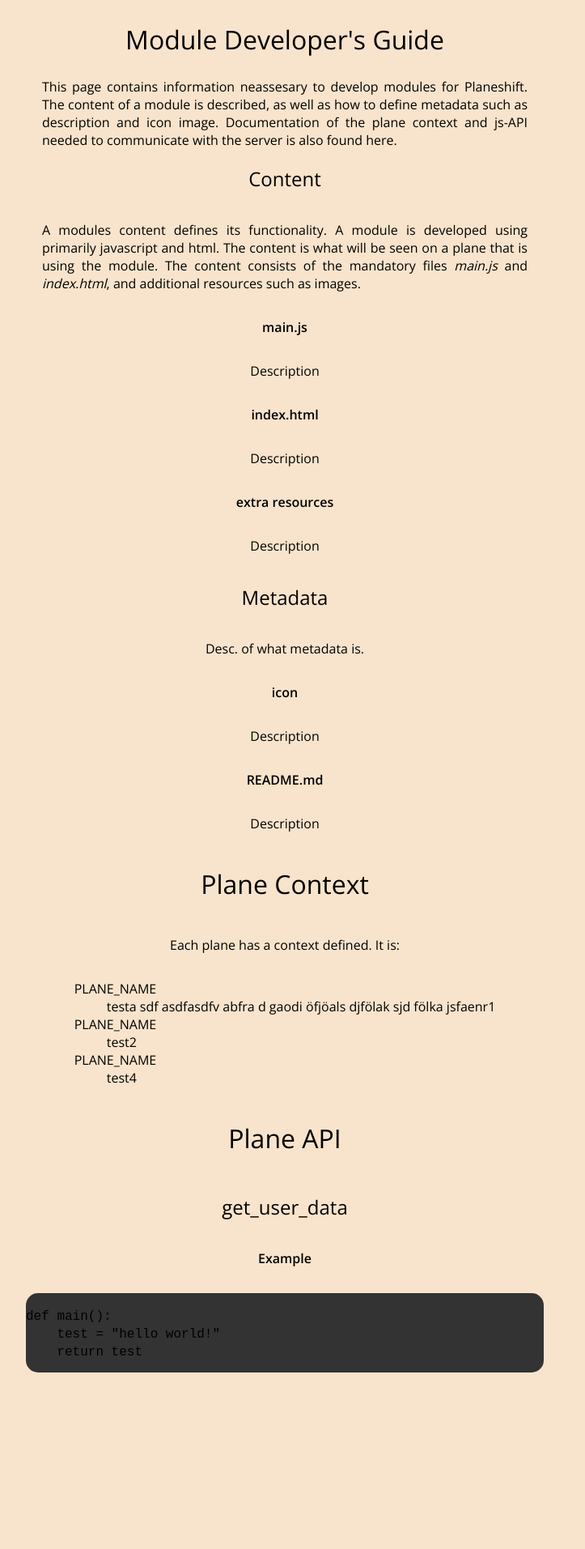
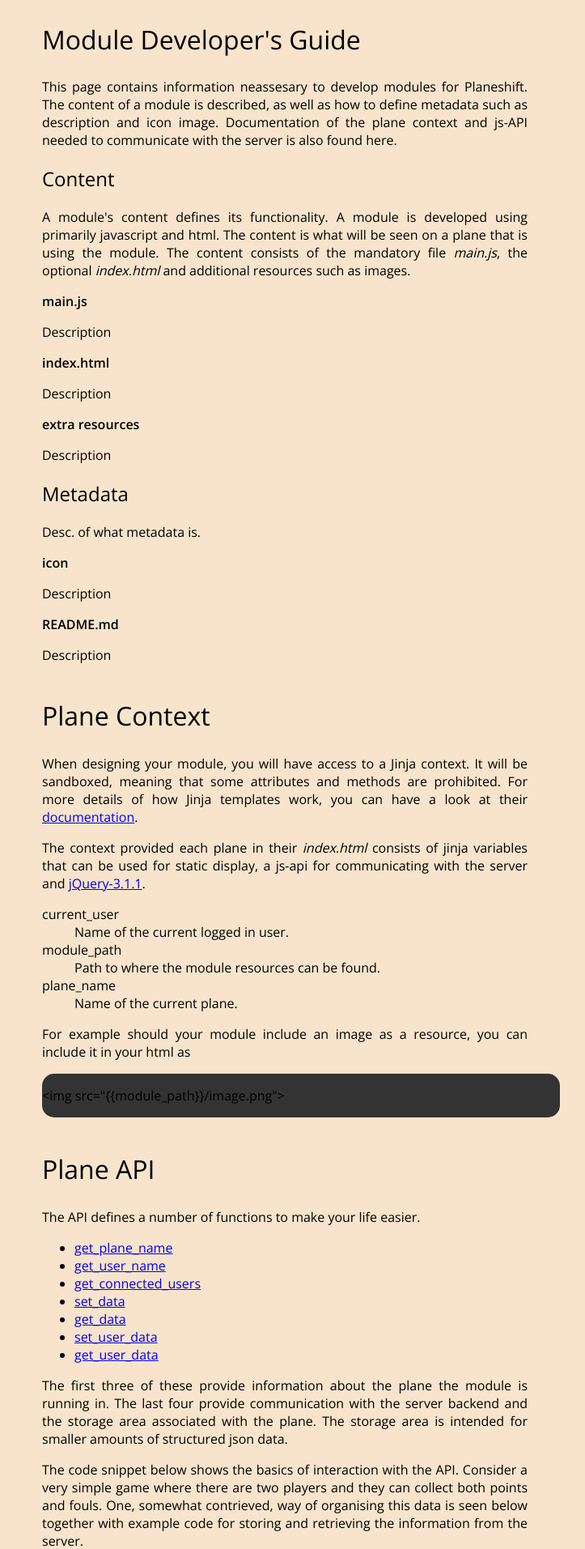
Before and after one commit to ashlaban/m7011e-planeshift, a Flask app: page /dev-guide in a window 1280 px wide. Shown: the part 80-1993 px from the top of the page at 81% size, without its empty margins (288-1011 px from the left). Run offline with Flask 2, Linux system fonts and the light colour scheme; parts of the project's set-up code (start-up, migrations or seed data) failed here and were passed over; some libraries are stand-ins or nearby versions.

Commit message:
Work on dev-guide

```diff
--- a/app/planes/controllers.py
+++ b/app/planes/controllers.py
@@ -47,9 +47,7 @@ def show_plane_helper(plane):
 	web_paths = {}
 	version_name = plane.get_version().get_escaped_version()
 	try:
-		web_paths['index.html'] = manager.get_path_for_module_content('index.html', module, version_name)
-		web_paths['main.js']    = manager.get_path_for_module_content('main.js', module, version_name)
-		module_path = manager.get_modver_web_path(module.name, None)
+		module_path = manager.get_modver_web_path(module.name, version_name)
 	except ModuleHasNoData:
 		return render_template('planes/module-not-found.html')
 
@@ -58,7 +56,6 @@ def show_plane_helper(plane):
 
 	# TODO: This should be rendered in a jinja sandbox environment.
 	return render_template('planes/plane.html',
-		web_paths       = web_paths,
 		plane_name      = plane.get_name(),
 		current_user    = g.user.username,
 		module_path     = module_path,
--- a/app/templates/dev-guide.html
+++ b/app/templates/dev-guide.html
@@ -2,7 +2,6 @@
 
 {% block css %}
 <link rel="stylesheet" type="text/css" href="/static/css/dev-guide.css" />
-<link rel="stylesheet" type="text/css" href="/static/css/dev-guide-theme.css" />
 {% endblock css %}
 
 {% block js %}
@@ -10,12 +9,13 @@
 {% endblock js %}
 
 {% block content %}
-<section class="center-content">
+<link rel="stylesheet" type="text/css" href="/static/css/dev-guide-theme.css" />
+<section>
 	<h1>Module Developer's Guide</h1>
 	This page contains information neassesary to develop modules for Planeshift. The content of a module is described, as well as how to define metadata such as description and icon image. Documentation of the plane context and js-API needed to communicate with the server is also found here.
 
 	<h2>Content</h2>
-	<p>A modules content defines its functionality. A module is developed using primarily javascript and html. The content is what will be seen on a plane that is using the module. The content consists of the mandatory files <i>main.js</i> and <i>index.html</i>, and additional resources such as images.</p>
+	<p>A module's content defines its functionality. A module is developed using primarily javascript and html. The content is what will be seen on a plane that is using the module. The content consists of the mandatory file <i>main.js</i>, the optional <i>index.html</i> and additional resources such as images.</p>
 
 	<h3>main.js</h3>
 	<p>Description</p>
@@ -36,29 +36,183 @@
 	<p>Description</p>
 </section>
 
-<section class="center-content">
-	<h1>Plane Context</h1>
-	<p>Each plane has a context defined. It is: </p>
-	<dl>
-		<dt>PLANE_NAME</dt><dd>testa sdf asdfasdfv abfra d gaodi öfjöals djfölak sjd fölka jsfaenr1</dd>
-		<dt>PLANE_NAME</dt><dd>test2</dd>
-		<dt>PLANE_NAME</dt><dd>test4</dd>
-	</dl>
+<section>
+<h1>Plane Context</h1>
+<p>When designing your module, you will have access to a Jinja context. It will be sandboxed, meaning that some attributes and methods are prohibited. For more details of how Jinja templates work, you can have a look at their <a href="http://jinja.pocoo.org/docs/2.9/">documentation</a>.
+</p>
+
+<p>
+	The context provided each plane in their <i>index.html</i> consists of jinja variables that can be used for static display, a js-api for communicating with the server and <a href="https://jquery.com">jQuery-3.1.1</a>.
+</p>
+<dl>
+	<dt>current_user</dt>
+		<dd>Name of the current logged in user.</dd>
+	<dt>module_path</dt>
+		<dd>Path to where the module resources can be found.</dd>
+	<dt>plane_name</dt>
+		<dd>Name of the current plane.</dd>
+</dl>
+
+<p>
+	For example should your module include an image as a resource, you can include it in your html as
+</p>
+<pre class="prettyprint linenums">
+&ltimg src="{% raw %}{{module_path}}{% endraw %}/image.png">
+</pre>
 
 </section>
 
-<section class="center-content">
+<section>
 	<h1>Plane API</h1>
 	<a name="api"></a>
+	<!-- API -->
+	<p>The API defines a number of functions to make your life easier.</p>
+	<ul>
+		<li><a href="#get_plane_name">get_plane_name</a></li>
+		<li><a href="#get_user_name">get_user_name</a></li>
+		<li><a href="#get_connected_users">get_connected_users</a></li>
+		<li><a href="#set_data">set_data</a></li>
+		<li><a href="#get_data">get_data</a></li>
+		<li><a href="#set_user_data">set_user_data</a></li>
+		<li><a href="#get_user_data">get_user_data</a></li>
+	</ul>
 
-	<h2>get_user_data</h2>
-	<h3>Example</h3>
-	<pre class="prettyprint linenums">
-<code>def main():
-    test = "hello world!"
-    return test</code>
+	<p>The first three of these provide information about the plane the module is running in. The last four provide communication with the server backend and the storage area associated with the plane. The storage area is intended for smaller amounts of structured json data.</p>
+
+	<p>The code snippet below shows the basics of interaction with the API. Consider a very simple game where there are two players and they can collect both points and fouls. One, somewhat contrieved, way of organising this data is seen below together with example code for storing and retrieving the information from the server.</p>
+
+<pre class="prettyprint linenums">
+// Define the data
+var success = function (data) {console.log(data);}
+var data    = {player1: 0, player2: {points: 1, fouls: 1}};
+
+// Send the data to the server
+set_data(data);
+
+// Get all data in the plane storage
+// Prints {player1: 0, player2: {points: 1, fouls: 1}}
+get_data(true, success);
+
+// Get only one particular key
+// Prints {player1: 0}
+get_data('player1', success);
 </pre>
 
+<p>
+	Deeper nesting is also possible.
+</p>
+
+<pre class="prettyprint linenums">
+// Prints {player2: {points: 1, fouls: 1}}
+get_data('player2', success);
+
+// Prints {player2: {points: 1}}
+get_data({player2: {points: true}}, success);
+</pre>
+
+<a name="get_plane_name"></a>
+	<h2>get_plane_name</h2>
+
+	<a name="get_plane_name"></a>
+	<p>Returns the name of the current plane as a string.</p>
+	<pre class="prettyprint linenums">
+var plane_name = get_plane_name();
+
+// Prints "test-plane" when run in a plane created with this
+//   name.
+console.log(plane_name);
+</pre>
+
+<a name="get_username"></a>
+<h2>get_username()</h2>
+<p>Get the username of the current user as a string.</p>
+<h3>Example</h3>
+<pre class="prettyprint linenums">
+var username = get_username();
+
+// Prints "Cassie" for user Cassie
+console.log(username);
+</pre>
+
+<a name="get_connected_users"></a>
+<h2>get_connected_users()</h2>
+
+<p>
+	Get an array of usernames connected to the plane by using the function below. The returned list contains recently active usernames. Disconnects are not guaranteed to be noticed immediately.
+</p>
+
+<h3>Example</h3>
+<p>If there are two users, John and Cassie connected, the code</p>
+<pre class="prettyprint linenums">
+var users = get_connected_users();
+for (user : users) {
+	console.log(user);
+}
+</pre>
+will print the following
+<pre class="prettyprint linenums">
+"John"
+"Cassie"
+</pre>
+
+<!-- Get/Set data -->
+<a name="set_data"></a>
+<h2>set_data(data, success, error)</h2>
+
+<pre class="prettyprint linenums">
+set_data(data, success, error)
+</pre>
+
+<a name="get_data"></a>
+<h2>get_data(key, success, error)</h2>
+
+<p>The parameter key is a string or json object specifying the path to the object to retrieve. The parameters success nad error are callbacks for handling a successful and failed call repectively. The success callback should take as argument the returned data, the error callback should take the request as argument.</p>
+
+<h3>Example</h3>
+<p>When retrieving data from the server one can retrieve data in a number of ways, there are two different syntaxes that are acceptable. The first is to use a json object to specify the path to the object you want fetched. The second is to specify a key as a string. Note that this second syntax cannot access nested elements. Also note that to access all data in the store as a single json object use the path <i>true</i>.</p>
+<pre class="prettyprint linenums">
+// Get all data in the plane store
+get_data(true);
+
+// Get the json object under a specific key
+get_data('key');
+get_data({key: true});
+
+// Get the json object stored under a nested key
+get_data({key: {nested_key: true}});
+</pre>
+
+<p>The callbacks use different parameters. The success callback will be provided the retrieved data while the error callback will be provided the complete request object.</p>
+
+<pre class="prettyprint linenums">
+var success = function (data)    {console.log(data);   }
+var error   = function (request) {console.log(request);}
+
+// Use like so
+get_data(key, success, error)
+</pre>
+
+<!-- Get/Set user data -->
+<a name="set_user_data"></a>
+<h2>set_user_data(data, success, error)</h2>
+
+<p>The function <i>set_user_data</i> is shorthand for storing data in the per-user section of the plane storage. It is functionally equivalent to</p>
+
+<pre class="prettyprint linenums">
+var data     = {key: value};
+var username = get_username();
+var wrapper  = {username: data};
+set_data(wrapper);
+</pre>
+
+<a name="get_user_data"></a>
+<h2>get_user_data(key, success, error)</h2>
+
+<p>The function <i>get_user_data</i> is shorthand for accessing data stored in the per-user section of the plane storage. It is functionally equivalent to</p>
+<pre class="prettyprint linenums">
+var username = get_username();
+get_data(wrapper);
+</pre>
 
 </section>
 {% endblock content %}
--- a/external/dice/main.js
+++ b/external/dice/main.js
@@ -26,7 +26,6 @@ function DiceViewModel() {
 DiceViewModel.prototype.publish_dice = function () {
 	var d = dice(this.sides(), this.n_dice());
 	var s = ''+this.n_dice()+'d'+this.sides()
-	console.log(d)
 	set_user_data({val: d});
 	set_data({latest: {val:d, dice:s, user:this.current_user()}});
 }
@@ -35,9 +34,6 @@ DiceViewModel.prototype.get_latest = function () {
 	var self = this;
 
 	get_data(true, function(data) {
-		console.log(data)
-		data = data.data.data
-		console.log(data)
 		self.latest_user(data['latest']['user']);
 		self.latest_dice(data['latest']['dice']);
 		self.latest_val(data['latest']['val']);
```
Also changed, not shown: app/static/js/planeshift-planeapi.js (+30 -2 lines), app/templates/planes/plane.html (+5 -2 lines), external/catan/main.js (+3 -4 lines).
